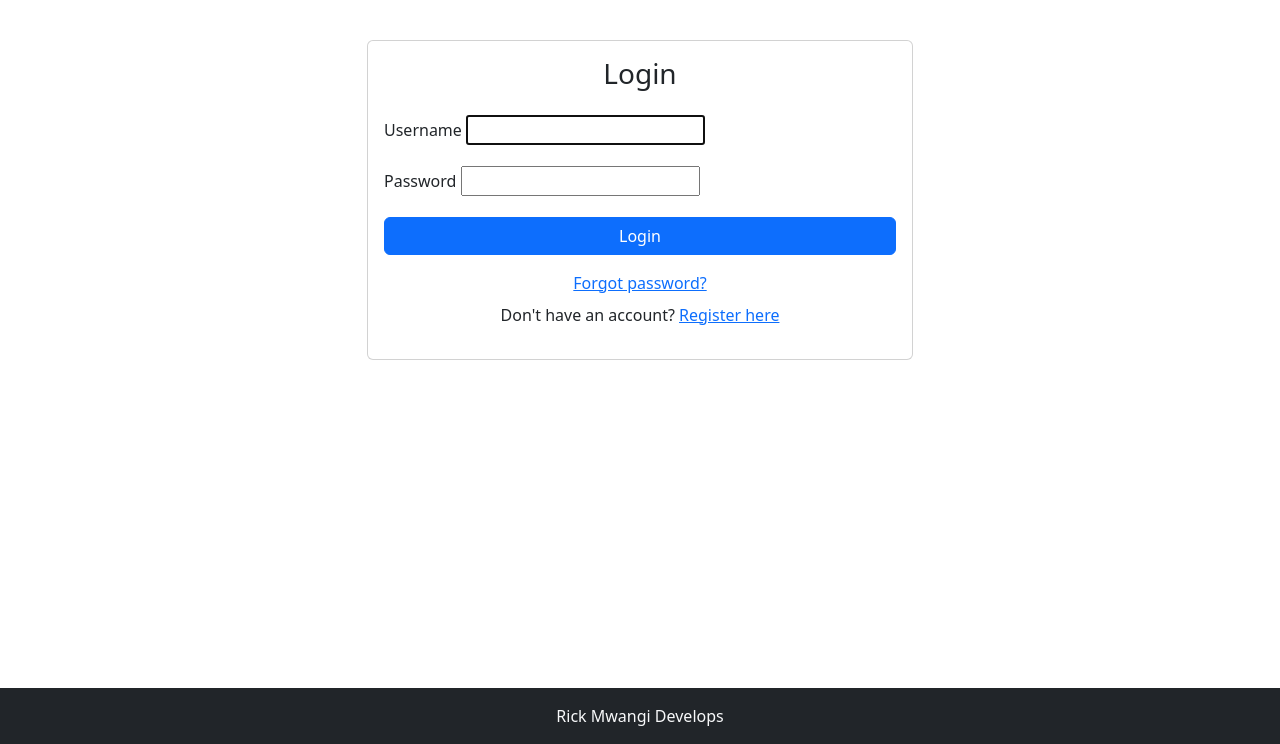
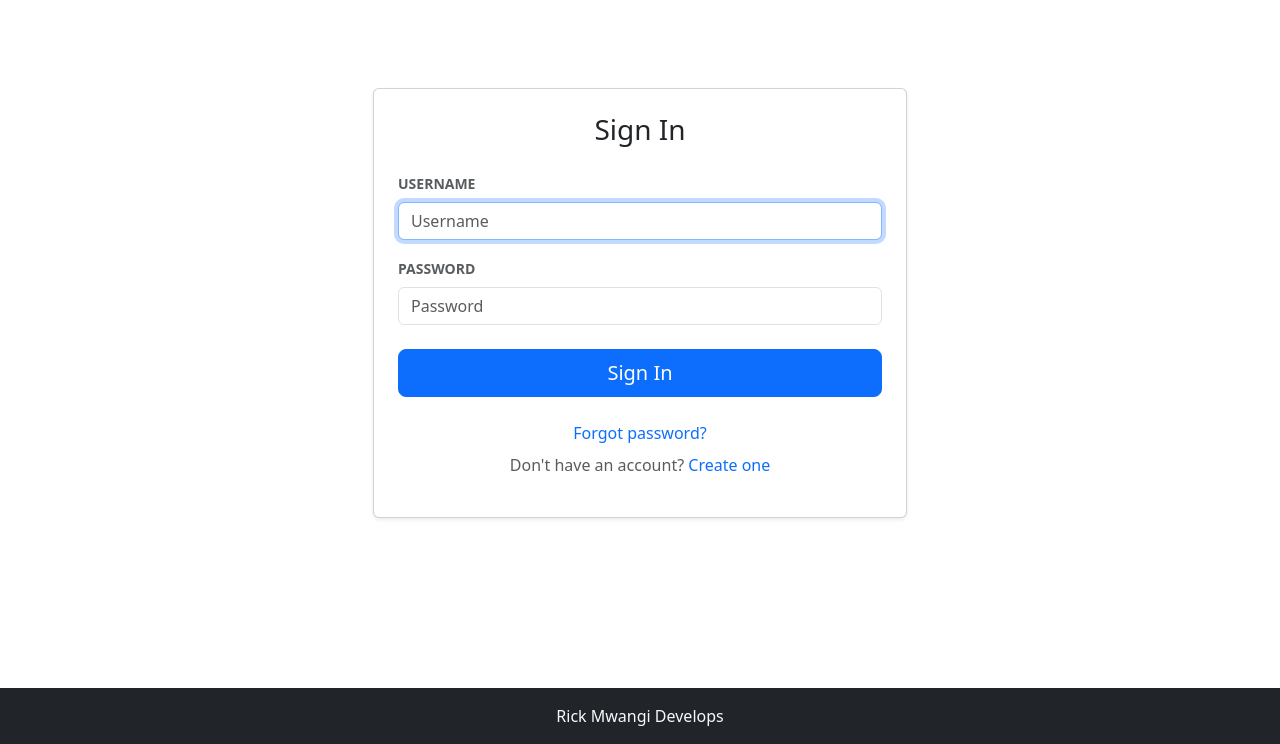
Before and after one commit to KamandeRick/dairy_farm, a Django app: page /accounts/login/ in a window 1280 px wide. Shown: the part 56-800 px from the top of the page. Run offline with Django 4.2, Linux system fonts and the light colour scheme; some libraries are stand-ins or nearby versions.

Commit message:
style login and register forms

```diff
--- a/templates/registration/login.html
+++ b/templates/registration/login.html
@@ -1,29 +1,38 @@
 {% extends 'base.html' %}
-
+{% load widget_tweaks %}
 {% block title %}Login{% endblock %}
-
 {% block content %}
+<div class="container py-5">
     <div class="row justify-content-center">
         <div class="col-md-6">
-        <div class="card">
-            <div class="card-body">
-                <h3 class="card-title text-center mb-4">Login</h3>
+            <div class="card shadow-sm">
+                <div class="card-body p-4">
+                    <h3 class="card-title text-center mb-4">Sign In</h3>
                     <form method="post">
                         {% csrf_token %}
                         {% for field in form %}
-                        <div class="mb-3">
-                            <label for="{{ field.id_for_label }}" class="form-label">{{ field.label }}</label>
+                            <div class="form-group mb-3">
+                                <label for="{{ field.id_for_label }}" class="form-label fw-bold text-muted small text-uppercase">
+                                    {{ field.label }}
+                                </label>
+                                {% if field.errors %}
+                                    <div class="alert alert-danger py-2">
                                         {{ field.errors }}
-                            {{ field }}
+                                    </div>
+                                {% endif %}
+                                {% render_field field class="form-control" placeholder=field.label %}
                             </div>
                         {% endfor %}
-                    <div class="d-grid">
-                        <button type="submit" class="btn btn-primary">Login</button>
+                        <div class="d-grid gap-2 mt-4">
+                            <button type="submit" class="btn btn-primary btn-lg">Sign In</button>
                         </div>
                     </form>
-                <div class="text-center mt-3">
-                    <a href="{% url 'password_reset' %}">Forgot password?</a>
-                    <p class="mt-2">Don't have an account? <a href="{% url 'farm_management:register' %}">Register here</a></p>
+                    <div class="text-center mt-4">
+                        <a href="{% url 'password_reset' %}" class="text-decoration-none">Forgot password?</a>
+                        <p class="text-muted mt-2">
+                            Don't have an account? <a href="{% url 'farm_management:register' %}" class="text-decoration-none">Create one</a>
+                        </p>
+                    </div>
                 </div>
             </div>
         </div>
```
Also changed, not shown: templates/registration/register.html (+20 -11 lines). Lines whose indentation alone changed are shown as unchanged.
